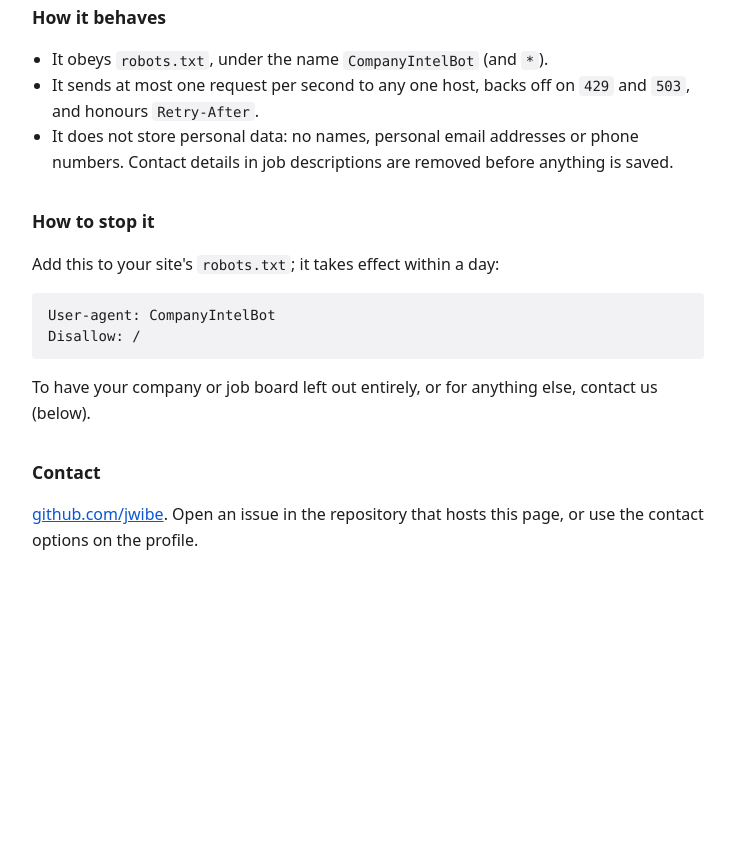
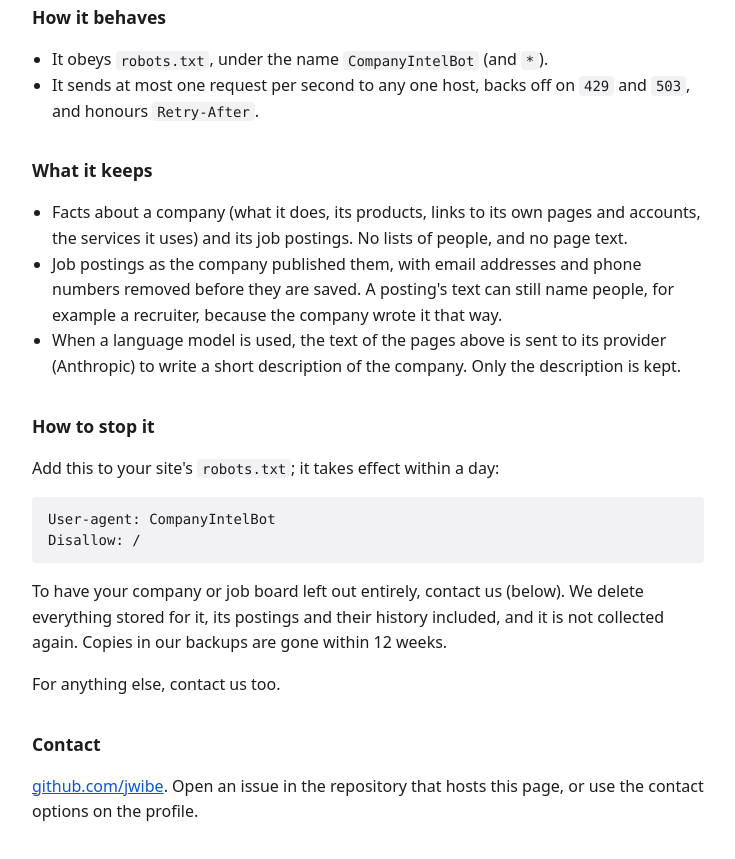
Before and after one commit to jwibe/crawler, a plain HTML site: page index.html in a window 1280 px wide. Shown: the part 778-1637 px from the top of the page, without its empty margins (272-1007 px from the left). Before the commit the page ends 1412 px from the top, so only its background shows below. Drawn offline with Linux system fonts and the light colour scheme.

Commit message:
Contact page: what is kept, and removal on request

```diff
--- a/index.html
+++ b/index.html
@@ -47,14 +47,21 @@
   <ul>
     <li>It obeys <code>robots.txt</code>, under the name <code>CompanyIntelBot</code> (and <code>*</code>).</li>
     <li>It sends at most one request per second to any one host, backs off on <code>429</code> and <code>503</code>, and honours <code>Retry-After</code>.</li>
-    <li>It does not store personal data: no names, personal email addresses or phone numbers. Contact details in job descriptions are removed before anything is saved.</li>
+  </ul>
+
+  <h2>What it keeps</h2>
+  <ul>
+    <li>Facts about a company (what it does, its products, links to its own pages and accounts, the services it uses) and its job postings. No lists of people, and no page text.</li>
+    <li>Job postings as the company published them, with email addresses and phone numbers removed before they are saved. A posting's text can still name people, for example a recruiter, because the company wrote it that way.</li>
+    <li>When a language model is used, the text of the pages above is sent to its provider (Anthropic) to write a short description of the company. Only the description is kept.</li>
   </ul>
 
   <h2>How to stop it</h2>
   <p>Add this to your site's <code>robots.txt</code>; it takes effect within a day:</p>
   <pre>User-agent: CompanyIntelBot
 Disallow: /</pre>
-  <p>To have your company or job board left out entirely, or for anything else, contact us (below).</p>
+  <p>To have your company or job board left out entirely, contact us (below). We delete everything stored for it, its postings and their history included, and it is not collected again. Copies in our backups are gone within 12 weeks.</p>
+  <p>For anything else, contact us too.</p>
 
   <h2>Contact</h2>
   <p><a href="https://github.com/jwibe">github.com/jwibe</a>. Open an issue in the repository that hosts this page, or use the contact options on the profile.</p>
```
